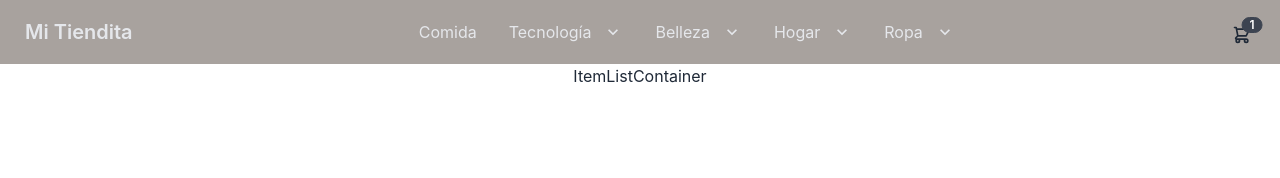
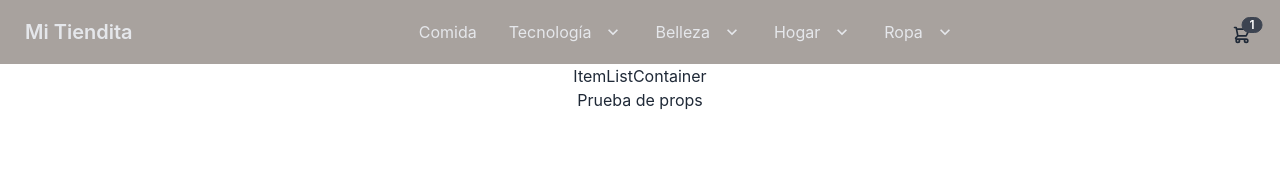
Before and after one commit to alonpoh92/CoderHouse-ReactJS, a React (Create React App) app: page / in a window 1280 px wide. Shown: the top 178 px of the page. Built offline with nearby package versions, Linux system fonts and the light colour scheme.

Commit message:
Envío de información a componenten ItemListContiner por medio de props

```diff
--- a/src/App.js
+++ b/src/App.js
@@ -7,7 +7,7 @@ function App() {
   return (
     <div className="App">
       <NavBar/>
-      <ItemListContainer/>
+      <ItemListContainer text="Prueba de props"/>
     </div>
   );
 }
--- a/src/components/ItemListContainer.js
+++ b/src/components/ItemListContainer.js
@@ -1,6 +1,9 @@
-const ItemListContainer = () => {
+const ItemListContainer = (props) => {
   return (
-    <div>ItemListContainer</div>
+    <>
+      <div>ItemListContainer</div>
+      <div>{props.text}</div>
+    </>
   )
 }
 export default ItemListContainer
```
